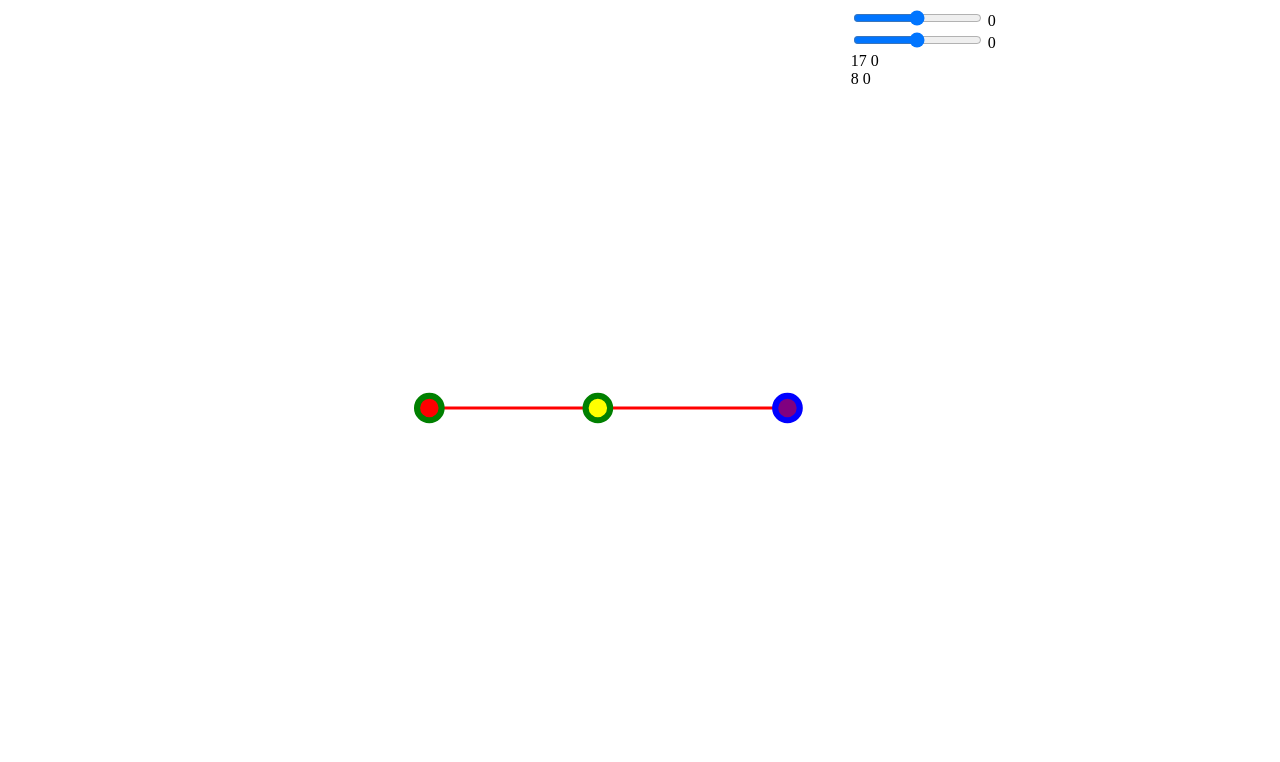
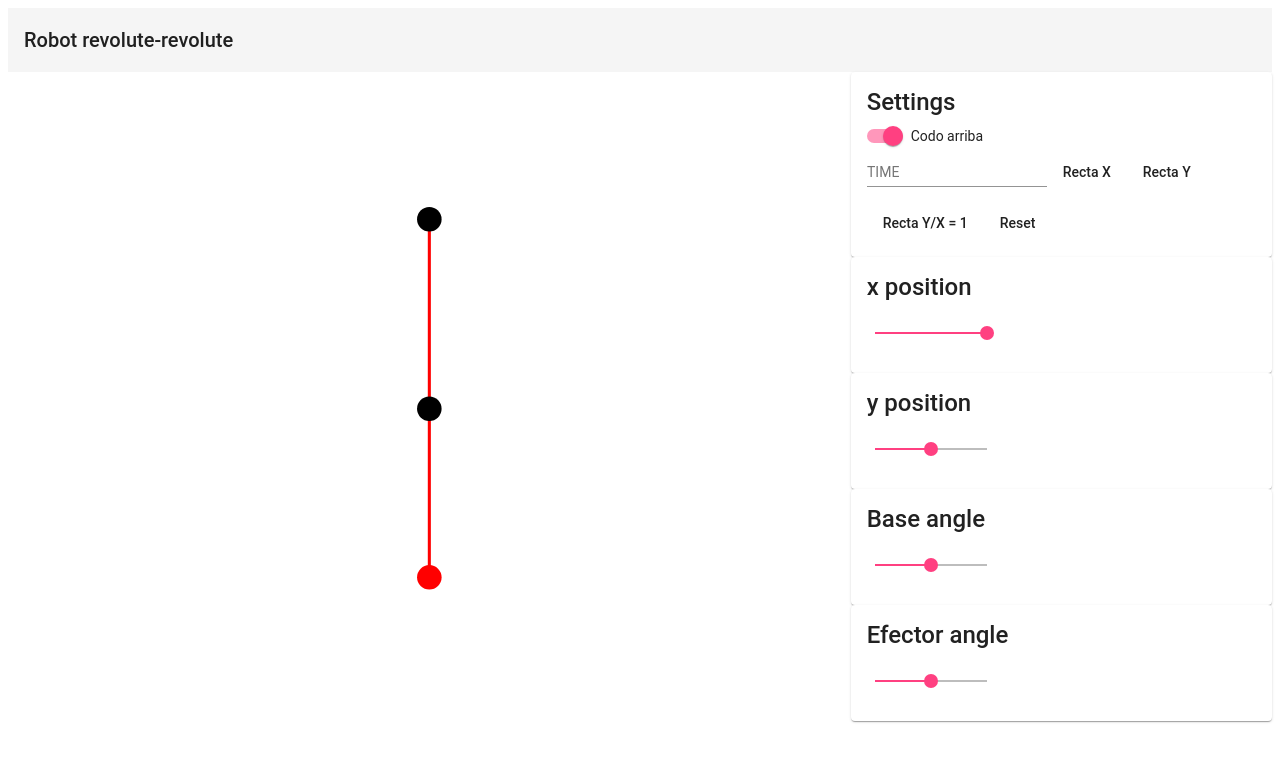
Before and after one commit to puedesleerlo/roboticArm, an Angular app: page / in a window 1280 px wide. Shown: the top 762 px of the page. Built offline with nearby package versions, Linux system fonts and the light colour scheme; no server answers.

Commit message:
aún hay esperanza

```diff
--- a/package.json
+++ b/package.json
@@ -12,16 +12,19 @@
   },
   "private": true,
   "dependencies": {
-    "@angular/animations": "^5.2.0",
+    "@angular/animations": "^5.2.10",
+    "@angular/cdk": "^5.2.5",
     "@angular/common": "^5.2.0",
     "@angular/compiler": "^5.2.0",
     "@angular/core": "^5.2.0",
     "@angular/forms": "^5.2.0",
     "@angular/http": "^5.2.0",
+    "@angular/material": "^5.2.5",
     "@angular/platform-browser": "^5.2.0",
     "@angular/platform-browser-dynamic": "^5.2.0",
     "@angular/router": "^5.2.0",
     "core-js": "^2.4.1",
+    "hammerjs": "^2.0.8",
     "mqtt": "^2.17.0",
     "rxjs": "^5.5.6",
     "zone.js": "^0.8.19"
--- a/src/app/app.component.html
+++ b/src/app/app.component.html
@@ -1,20 +1,70 @@
+<mat-toolbar>Robot revolute-revolute</mat-toolbar>
 <div class="container">
-  <svg viewBox="0 0 40 10" width="100%" height="100%">
-    <svg:g app-svg [centroX]="centroX" [centroY]="centroY" [efectorX]="x" [efectorY]="y" [poleX]="poleX" [poleY]= "poleY"/>
+  <svg viewBox="-20 -10 40 10" width="100%" height="100%">
+    <svg:g app-svg [centroX]="centroY" [centroY]="centroX" [efectorX]="y" [efectorY]="-1*x" [poleX]="poleY" [poleY]= "-1*poleX"/>
   </svg>
 
   <div>
-    <input [(ngModel)]="baseAngle" (change)="directKinematics()" type="range" [min]="-180" [max]="180"> {{baseAngle}}
-    <br>
-    <input [(ngModel)]="efectorAngle" (change)="directKinematics()" type="range" [min]="-180" [max]="180"> {{efectorAngle}}
-    <br>
-    {{x - centroX}} {{y - centroY}}
-    <br>
-    {{poleX - centroX}} {{poleY - centroY}}
-    <!-- <input [(ngModel)]="positionX" (change)="inverseKinematics()" type="range" [min]="-25" [max]="25"> {{positionX - centro}}
-    <br>
-    <input [(ngModel)]="positionY" (change)="inverseKinematics()" type="range" [min]="-25" [max]="25"> {{positionY - centro}}
-    <br> -->
+      <mat-card class="result">
+          <mat-card-title>Settings</mat-card-title>
+          <mat-card-content>
+              <mat-slide-toggle [(ngModel)]="togle">{{status}}</mat-slide-toggle>
+              <br>
+              <mat-form-field class="example-full-width">
+                  <input matInput type="number" #time placeholder="TIME">
+              </mat-form-field>
+              <button mat-button (click)="xRect(time.value)">Recta X</button>
+              <button mat-button (click)="yRect(time.value)">Recta Y</button>
+              <button mat-button (click)="yequalx(time.value)">Recta Y/X = 1</button>
+              <button mat-button (click)="reset()">Reset</button>
+  </mat-card-content>
+</mat-card>
+      <mat-card class="result">
+          <mat-card-title>x position</mat-card-title>
+          <mat-card-content>
+          <mat-slider
+              [max]="17"
+              [min]="0"
+              [(ngModel)]="x"
+              thumb-label="true"
+              step="0.1">
+          </mat-slider>
+  </mat-card-content>
+</mat-card>
+<mat-card class="result">
+    <mat-card-title>y position</mat-card-title>
+    <mat-card-content>
+    <mat-slider
+        [max]="17"
+        [min]="-17"
+        [(ngModel)]="y"
+        thumb-label="true"
+        step="0.1">
+    </mat-slider>
+</mat-card-content>
+</mat-card><mat-card class="result">
+    <mat-card-title>Base angle</mat-card-title>
+    <mat-card-content>
+    <mat-slider
+        [max]="180"
+        [min]="-180"
+        [(ngModel)]="baseAngle"
+        thumb-label="true"
+        step="0.1">
+    </mat-slider>
+</mat-card-content>
+</mat-card><mat-card class="result">
+    <mat-card-title>Efector angle</mat-card-title>
+    <mat-card-content>
+    <mat-slider
+        [max]="180"
+        [min]="-180"
+        [(ngModel)]="efectorAngle"
+        thumb-label="true"
+        step="0.1">
+    </mat-slider>
+</mat-card-content>
+</mat-card>
     <!-- <button type="submit" (submit)="onSubmit()">Subir</button> -->
   </div>
 
--- a/src/app/app.component.ts
+++ b/src/app/app.component.ts
@@ -7,18 +7,24 @@ import { Component, OnInit } from '@angular/core';
 })
 export class AppComponent implements OnInit {
   title = 'app';
-  baseAngle:number = 0;
-  efectorAngle:number = 0;
   a1 = 8;
   a2 = 9;
-  centroX = 20;
-  centroY = 5;
+  centroX = 0;
+  centroY = 0;
   client: WebSocket
   messages: string[] = []
+  _baseAngle = 0
+  _efectorAngle = 0
+  _x: number = 17
+  _y: number = 0
+  efeX: number
+  efeY: number
+  togle = true
   ngOnInit() {
     this.client  = new WebSocket('wss://legoev3.mybluemix.net/ws/robot')
     this.ws(this.client);
-
+    this._baseAngle = 0
+    this._efectorAngle = 0
   }
   ws(client) {
     // Set event handlers.
@@ -49,36 +55,106 @@ export class AppComponent implements OnInit {
     // this.client.send(message)
     // this.messages.push(message)
   }
+  get status() {
+    return this.togle ? "Codo arriba" : "Codo abajo"
+  }
+  get togleNumber() {
+    let n = this.togle ? 1 : -1
+    // this._baseAngle = n*this._baseAngle
+    // this._efectorAngle = n*this._efectorAngle
+    return n
+  }
   get x() {
-    return this.a1*Math.cos(this.toRadians(this.baseAngle))
-    + this.a2*Math.cos(this.toRadians(this.baseAngle + this.efectorAngle)) + this.centroX;
+    let x = this.a1*Math.cos(this.toRadians(this._baseAngle))
+    + this.a2*Math.cos(this.toRadians(this._baseAngle + this._efectorAngle)) + this.centroX;
+
+    return x
   }
+  get y() {
+    let y = this.a1*Math.sin(this.toRadians(this._baseAngle))
+    + this.a2*Math.sin(this.toRadians(this._baseAngle + this._efectorAngle)) + this.centroY;
+    return y
+   }
   get poleX() {
-    var angle = this.toRadians(this.baseAngle)
+    var angle = this.toRadians(this._baseAngle)
     return this.a1*Math.cos(angle) + this.centroX
   }
   get poleY() {
-    var angle = this.toRadians(this.baseAngle)
+    var angle = this.toRadians(this._baseAngle)
+
     return this.a1*Math.sin(angle) + this.centroY
-  }
-  get y() {
-   return this.a1*Math.sin(this.toRadians(this.baseAngle))
-   + this.a2*Math.sin(this.toRadians(this.baseAngle + this.efectorAngle)) + this.centroY;
   }
   toRadians (angle) {
     return angle * (Math.PI / 180);
   }
+  set x(val) {
+    this._x = val
+    this._baseAngle = this.baseAngle
+    this._efectorAngle = this.efectorAngle
+  }
+  set y(val) {
+    this._y = val
+    this._baseAngle = this.baseAngle
+    this._efectorAngle = this.efectorAngle
+
+  }
+  get efectorAngle() {
+    let theta2 = Math.pow(this._x,2) + Math.pow(this._y,2) - Math.pow(this.a1,2) - Math.pow(this.a2,2)
+    theta2 = theta2/(2*this.a1*this.a2)
+    theta2 =  Math.acos(theta2)
+    if(!theta2) theta2 = 0
+    let angle = this.toDegrees(this.togleNumber*theta2)
+    return angle
+  }
+  get baseAngle() {
+    let distance = Math.pow(this._x,2) + Math.pow(this._y,2)
+    let alpha = distance + Math.pow(this.a1,2) - Math.pow(this.a2,2)
+    let atan = Math.atan(this._y/this._x)
+    let acos = Math.acos(alpha/(2*this.a1*Math.sqrt(distance)))
+    if(!acos) acos = 0
+    let theta1 = atan - this.togleNumber*acos
+    let angle = this.toDegrees(theta1)
+    return angle
+  }
+  set efectorAngle(val) {
+    this._efectorAngle = val
+    // this._x = this.x
+    // this._y = this.y
+  }
+  set baseAngle(val) {
+    this._baseAngle = val
+    // this._x = this.x
+    // this._y = this.y
+  }
+  xRect(time) {
+    var xrec = setInterval(() => {
+      console.log("d")
+      this.x = this.x - 1
+      if(this.x < 4) clearInterval(xrec)
+    }, time)
+  }
+  yRect(time) {
+    var yrec = setInterval(() => {
+      console.log("d")
+      this.y = this.y - 1
+      if(this.y < -10) clearInterval(yrec)
+    }, time)
+  }
+  yequalx(time) {
+    var yx = setInterval(() => {
+      console.log("d")
+      this.x = this.x - 1
+      this.y = this.x
+      if(this.x < 4) clearInterval(yx)
+    }, time)
+  }
+  reset() {
+    this.x = this.a1 + this.a2
+    this.y = 0
+  }
+
   toDegrees (angle) {
     return angle * (180 / Math.PI);
   }
-  // inverseKinematics() {
-  //   let positionX = this.positionX- this.centro;
-  //   let positionY = this.positionY- this.centro;
-  //   let theta2 = Math.pow(positionX,2) + Math.pow(positionY,2) - Math.pow(this.segmentlength,2) - Math.pow(this.a2,2)
-  //   theta2 = theta2/(2*this.segmentlength*this.segmentlength)
-  //   theta2 = Math.acos(theta2)
-  //   let theta1 = Math.atan(positionY/positionX) - Math.atan((this.segmentlength*Math.sin(theta2))/(this.segmentlength + this.segmentlength*Math.cos(theta2)))
-  //   this.baseAngle = this.toDegrees(theta1)
-  //   this.efectorAngle = this.toDegrees(theta2)
-  // }
+
 }
--- a/src/app/svg/svg.component.html
+++ b/src/app/svg/svg.component.html
@@ -1,7 +1,7 @@
 <svg style="overflow: visible">
         <line [attr.x1]="centroX" [attr.y1]="centroY" [attr.x2]="poleX" [attr.y2]="poleY" style="stroke:rgb(255,0,0);stroke-width:0.5%" />
         <line [attr.x1]="poleX" [attr.y1]="poleY" [attr.x2]="efectorX" [attr.y2]="efectorY" style="stroke:rgb(255,0,0);stroke-width:0.5%" />
-        <circle [attr.cx]="efectorX" [attr.cy]="efectorY" r="2%" stroke="blue" stroke-width="1%" fill="purple" />
-        <circle [attr.cx]="centroX" [attr.cy]="centroY" r="2%" stroke="green" stroke-width="1%" fill="red" />
-        <circle [attr.cx]="poleX" [attr.cy]="poleY" r="2%" stroke="green" stroke-width="1%" fill="yellow" />
+        <circle [attr.cx]="efectorX" [attr.cy]="efectorY" r="2%"   fill="black" />
+        <circle [attr.cx]="centroX" [attr.cy]="centroY" r="2%"  fill="red" />
+        <circle [attr.cx]="poleX" [attr.cy]="poleY" r="2%"  fill="black" />
 </svg>
--- a/src/main.ts
+++ b/src/main.ts
@@ -1,6 +1,6 @@
 import { enableProdMode } from '@angular/core';
 import { platformBrowserDynamic } from '@angular/platform-browser-dynamic';
-
+import 'hammerjs';
 import { AppModule } from './app/app.module';
 import { environment } from './environments/environment';
 
--- a/src/styles.css
+++ b/src/styles.css
@@ -1 +1,2 @@
 /* You can add global styles to this file, and also import other style files */
+@import "~@angular/material/prebuilt-themes/indigo-pink.css";
```
Also changed, not shown: src/app/app.module.ts (+15 -1 lines), 1 other file (tests, documents, lock files or other folders).
